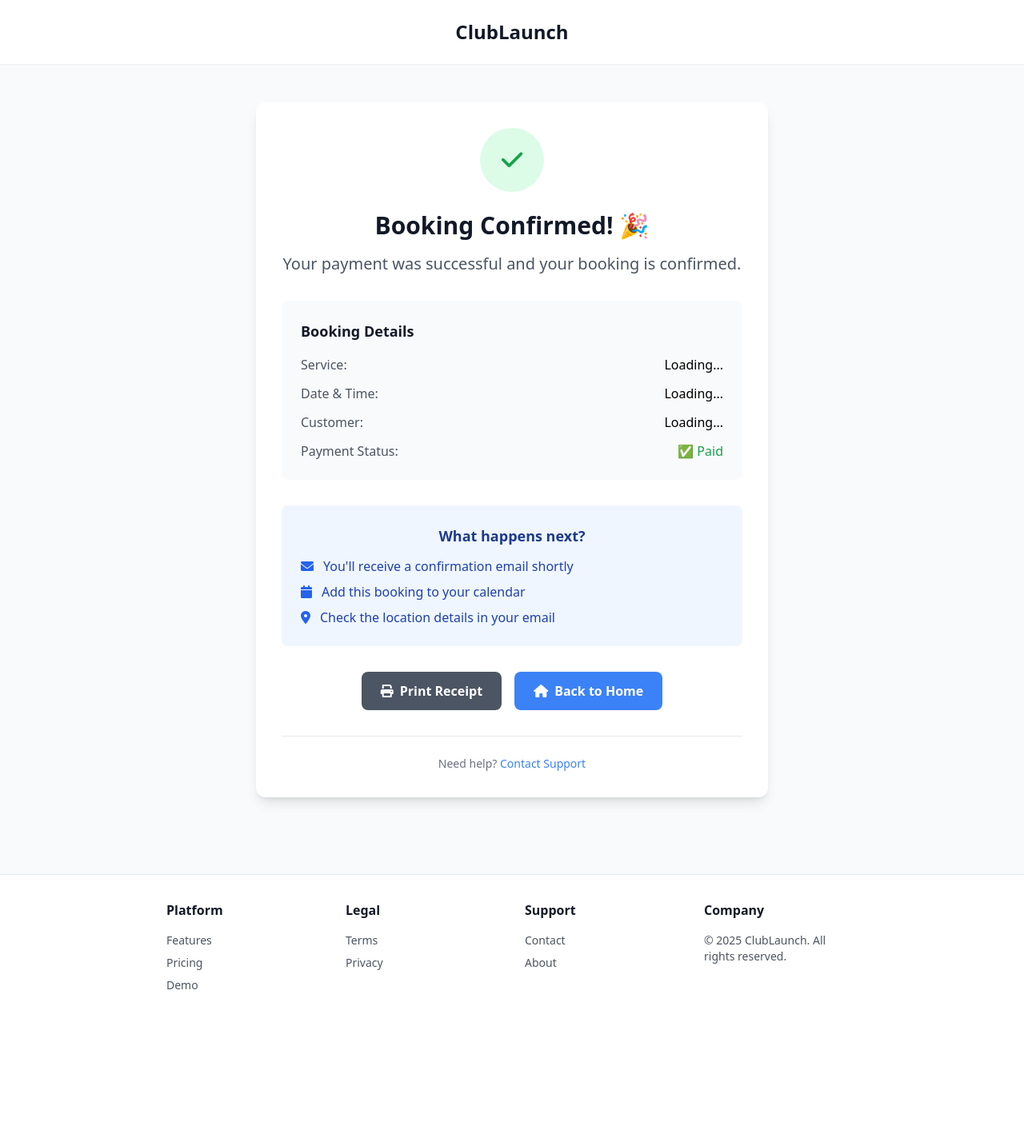
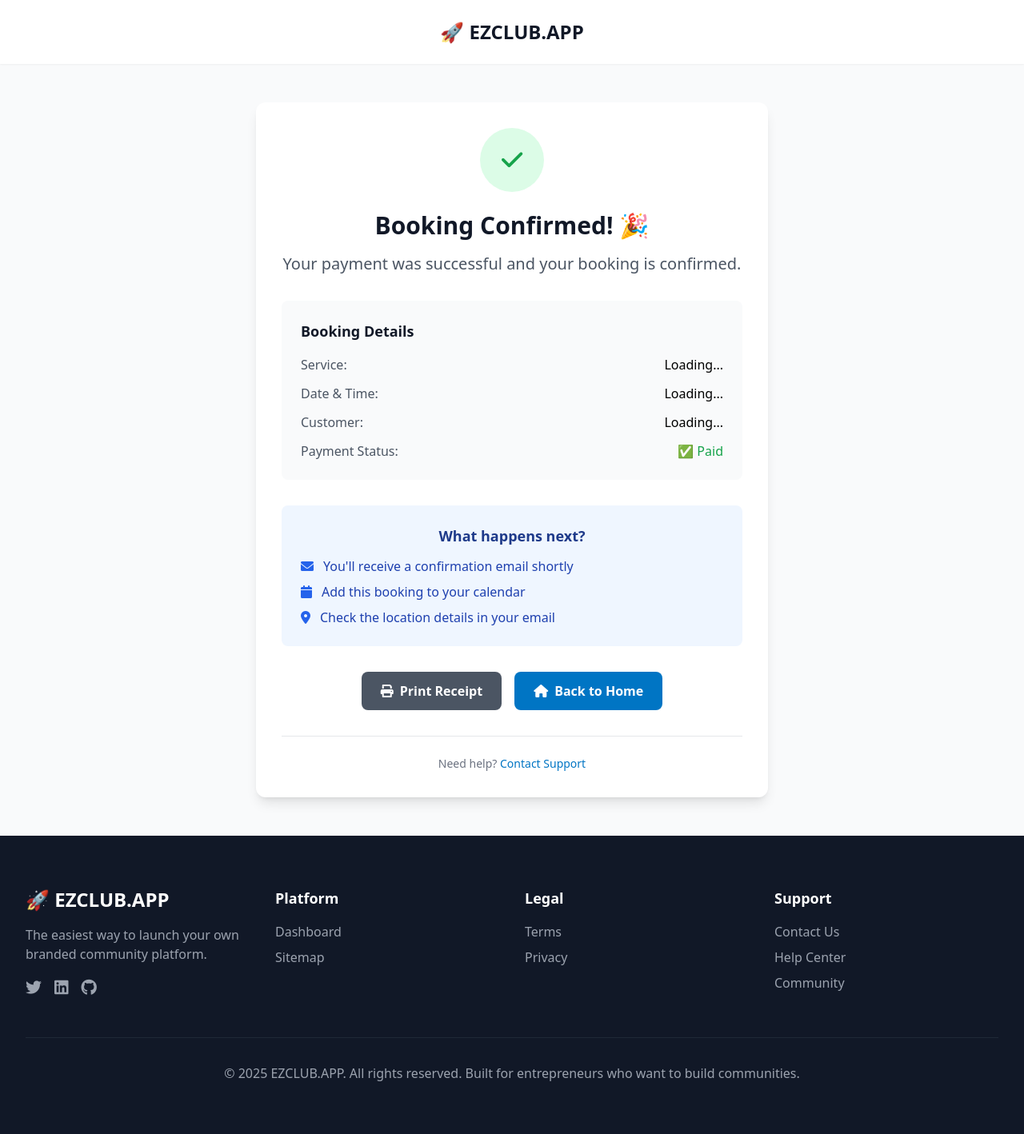
Before and after one commit to pgwilde8/whitelabelclub, a FastAPI app: page /booking/success in a window 1280 px wide. Shown: the whole page at 80% size. Before the commit the page ends 1237 px from the top, so only its background shows below. Run offline with FastAPI, Linux system fonts and the light colour scheme; parts of the project's set-up code (start-up, migrations or seed data) failed here and were passed over; some libraries are stand-ins or nearby versions.

Commit message:
EZCLUB.APP-footer

```diff
--- a/templates/booking_success.html
+++ b/templates/booking_success.html
@@ -3,7 +3,7 @@
 <head>
     <meta charset="UTF-8">
     <meta name="viewport" content="width=device-width, initial-scale=1.0">
-    <title>Booking Confirmed - ClubLaunch</title>
+    <title>Booking Confirmed - EZCLUB.APP</title>
     <script src="https://cdn.tailwindcss.com"></script>
     <link href="https://cdnjs.cloudflare.com/ajax/libs/font-awesome/6.0.0/css/all.min.css" rel="stylesheet">
     <script>
@@ -11,8 +11,9 @@
             theme: {
                 extend: {
                     colors: {
-                        primary: '#3B82F6',
-                        secondary: '#1E40AF',
+                        primary: '#0075c4',
+                        secondary: '#0267C1',
+                        accent: '#efa00b',
                     }
                 }
             }
@@ -24,7 +25,7 @@
     <header class="bg-white shadow-sm">
         <div class="max-w-4xl mx-auto px-4 py-6">
             <div class="text-center">
-                <h1 class="text-2xl font-bold text-gray-900">ClubLaunch</h1>
+                <h1 class="text-2xl font-bold text-gray-900">🚀 EZCLUB.APP</h1>
             </div>
         </div>
     </header>
@@ -108,44 +109,55 @@
     </div>
 
     <!-- Footer -->
-    <footer class="bg-white border-t border-gray-200 mt-12">
-        <div class="max-w-4xl mx-auto px-4 py-8">
+    <footer id="contact" class="bg-gray-900 text-white py-16">
+        <div class="max-w-7xl mx-auto px-4 sm:px-6 lg:px-8">
             <div class="grid md:grid-cols-4 gap-8">
-                <!-- Platform -->
                 <div>
-                    <h3 class="font-semibold text-gray-900 mb-4">Platform</h3>
-                    <ul class="space-y-2 text-sm text-gray-600">
-                        <li><a href="/features" class="hover:text-primary">Features</a></li>
-                        <li><a href="/pricing" class="hover:text-primary">Pricing</a></li>
-                        <li><a href="/demo" class="hover:text-primary">Demo</a></li>
+                    <h3 class="text-2xl font-bold mb-4">🚀 EZCLUB.APP</h3>
+                    <p class="text-gray-400 mb-4">
+                        The easiest way to launch your own branded community platform.
+                    </p>
+                    <div class="flex space-x-4">
+                        <a href="#" class="text-gray-400 hover:text-white">
+                            <i class="fab fa-twitter text-xl"></i>
+                        </a>
+                        <a href="#" class="text-gray-400 hover:text-white">
+                            <i class="fab fa-linkedin text-xl"></i>
+                        </a>
+                        <a href="#" class="text-gray-400 hover:text-white">
+                            <i class="fab fa-github text-xl"></i>
+                        </a>
+                    </div>
+                </div>
+
+                <div>
+                    <h4 class="text-lg font-semibold mb-4">Platform</h4>
+                    <ul class="space-y-2 text-gray-400">
+                        <li><a href="/login" class="hover:text-white">Dashboard</a></li>
+                        <li><a href="/sitemap" class="hover:text-white">Sitemap</a></li>
                     </ul>
                 </div>
 
-                <!-- Legal -->
                 <div>
-                    <h3 class="font-semibold text-gray-900 mb-4">Legal</h3>
-                    <ul class="space-y-2 text-sm text-gray-600">
-                        <li><a href="#" class="hover:text-primary">Terms</a></li>
-                        <li><a href="#" class="hover:text-primary">Privacy</a></li>
+                    <h4 class="text-lg font-semibold mb-4">Legal</h4>
+                    <ul class="space-y-2 text-gray-400">
+                        <li><a href="/terms" class="hover:text-white">Terms</a></li>
+                        <li><a href="/privacy" class="hover:text-white">Privacy</a></li>
                     </ul>
                 </div>
 
-                <!-- Support -->
                 <div>
-                    <h3 class="font-semibold text-gray-900 mb-4">Support</h3>
-                    <ul class="space-y-2 text-sm text-gray-600">
-                        <li><a href="/contact" class="hover:text-primary">Contact</a></li>
-                        <li><a href="/about" class="hover:text-primary">About</a></li>
+                    <h4 class="text-lg font-semibold mb-4">Support</h4>
+                    <ul class="space-y-2 text-gray-400">
+                        <li><a href="/contact" class="hover:text-white">Contact Us</a></li>
+                        <li><a href="#" class="hover:text-white">Help Center</a></li>
+                        <li><a href="#" class="hover:text-white">Community</a></li>
                     </ul>
                 </div>
+            </div>
 
-                <!-- Company -->
-                <div>
-                    <h3 class="font-semibold text-gray-900 mb-4">Company</h3>
-                    <p class="text-sm text-gray-600">
-                        © 2025 ClubLaunch. All rights reserved.
-                    </p>
-                </div>
+            <div class="border-t border-gray-800 mt-12 pt-8 text-center text-gray-400">
+                <p>&copy; 2025 EZCLUB.APP. All rights reserved. Built for entrepreneurs who want to build communities.</p>
             </div>
         </div>
     </footer>
```
Also changed, not shown: templates/club_settings.html (+26 -3 lines), templates/onboarding.html (+25 -3 lines).
